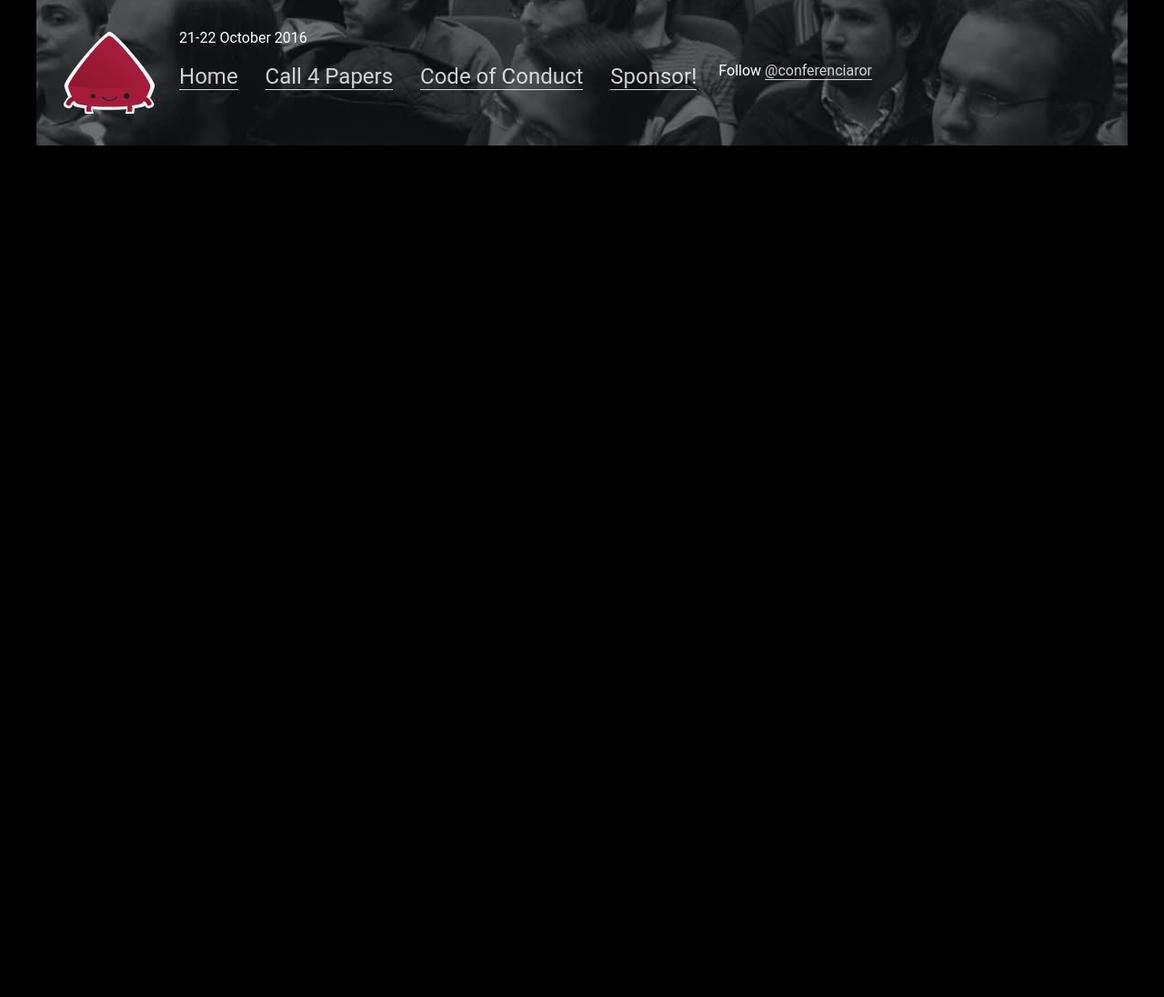
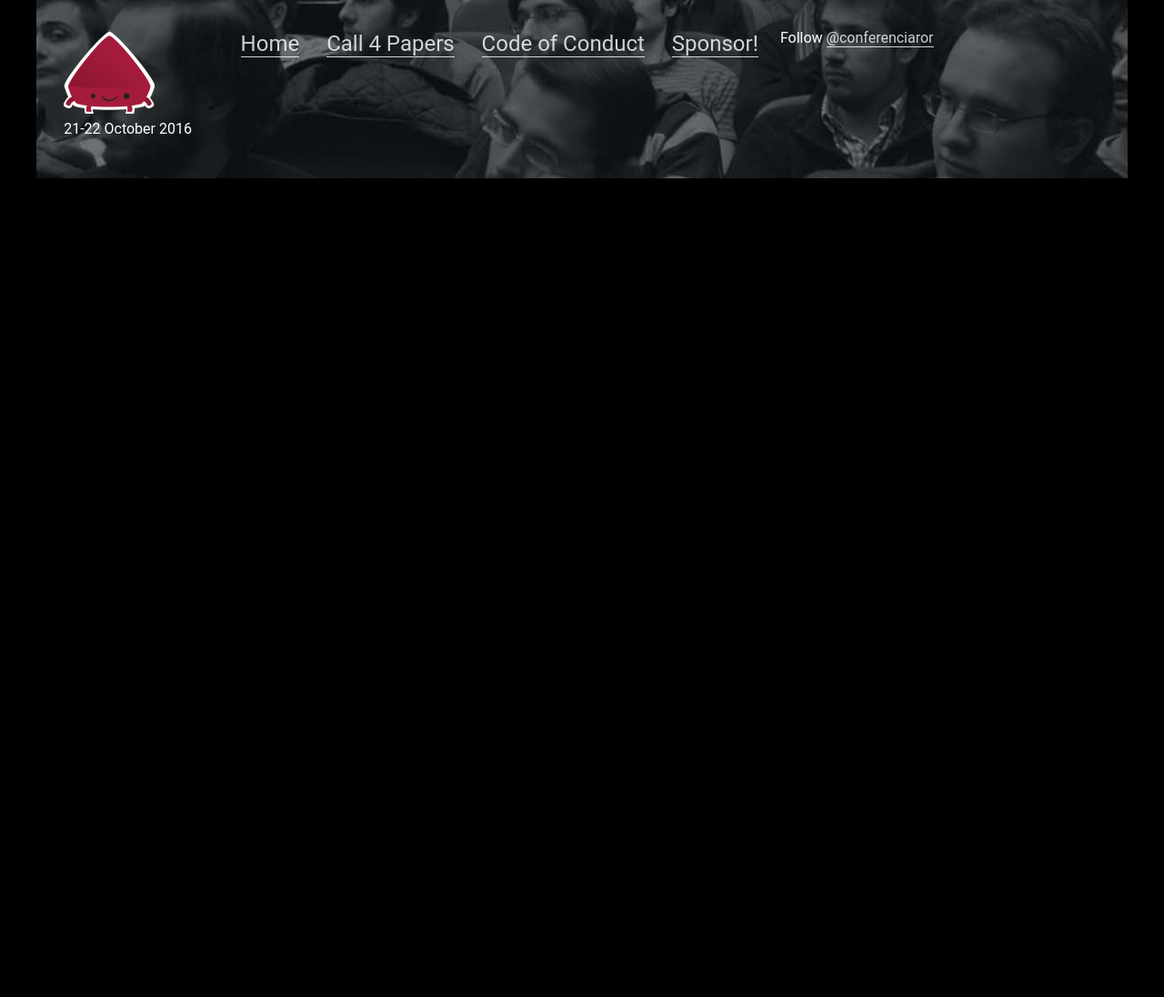
Before and after one commit to aprodeweb/conferenciaror.es, a Jekyll site: the page built from c4p.html, in a window 1280 px wide. Shown: the whole page at 91% size. Built offline with Jekyll 4.4.1, drawn with Linux system fonts in a browser that asks for light colours; before the commit the page ends 1060 px from its top, so only the background shows below that.

Commit message:
left open div

```diff
--- a/_layouts/default.html
+++ b/_layouts/default.html
@@ -11,7 +11,7 @@
   <div class='row-wrapper'>
     <div class='default_header outer-container'>
       <header class='default'>
-        <div>
+        <div class='header-right'>
           <h1>
           </h1>
           <p>
@@ -19,13 +19,15 @@
               21-22 October 2016
             </span>
           </p>
-        <div>
+        </div>
+        <div class='header-left'>
           <nav>
             <a href='/index.html'>Home</a>
             <a href='/c4p.html'>Call 4 Papers</a>
             <a href='/coc.html'>Code of Conduct</a>
             <a href='/sponsor.html'>Sponsor!</a>
           </nav>
+        </div>
         Follow
         <a href="http://twitter.com/conferenciaror">
           @conferenciaror
--- a/_sass/_default.scss
+++ b/_sass/_default.scss
@@ -8,8 +8,9 @@
 body {
   background: #000000;
 }
+.header-right {
+  @include span-columns(2);
   h1 {
-  @include span-columns(2);
     width: 100px;
     height: 100px;
     text-indent: -999999px;
@@ -17,9 +18,8 @@ h1 {
     background: transparent url("../img/logo.png") center no-repeat;
     background-size: 100%;
   }
+}
 .default_header {
   background: $gdark url('../img/conferor.jpg') center no-repeat;
   @include pad();
-  .default-logo {
 }
-}
```
Lines whose indentation alone changed are shown as unchanged.
